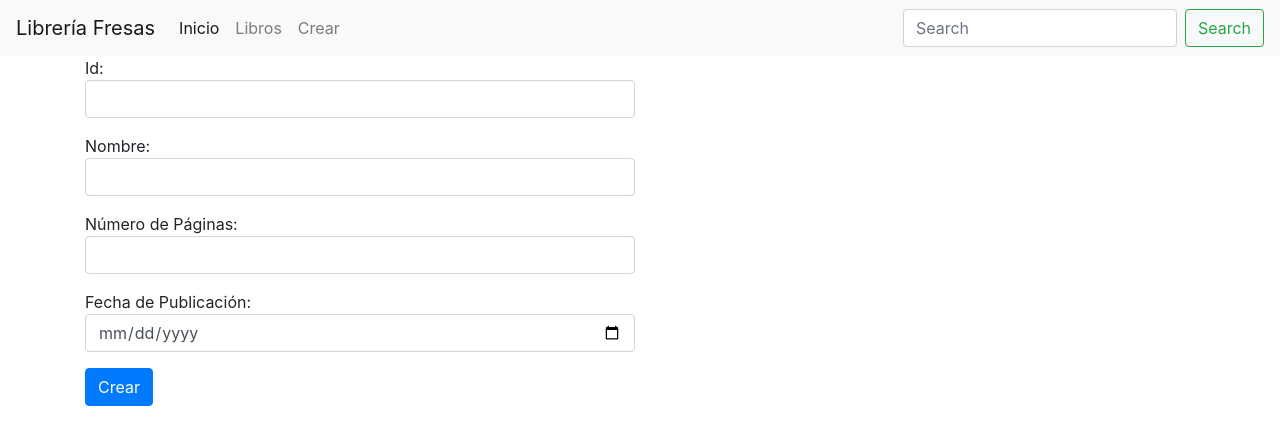
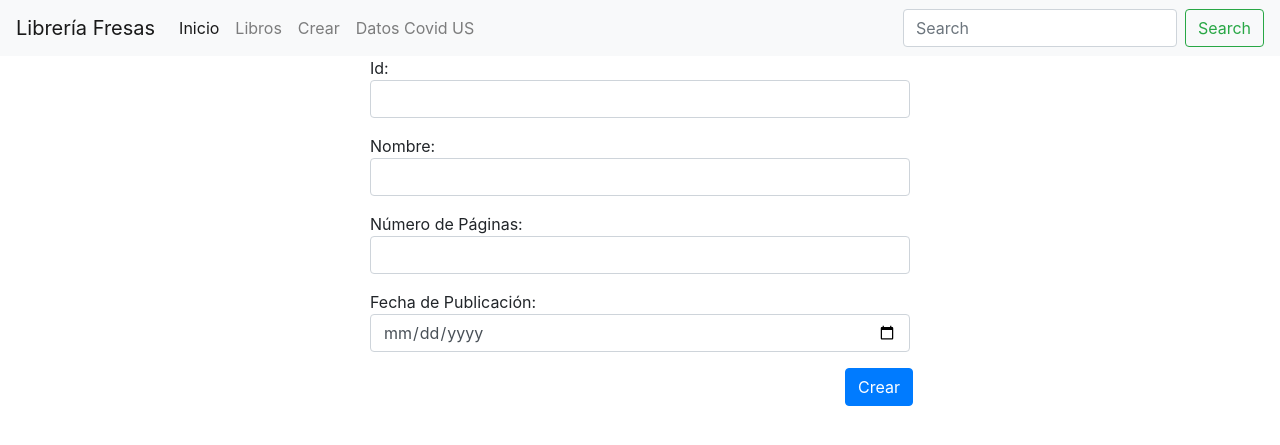
Before and after one commit to ljlopezSAFA/django_example_project, a Django app: page /libreria/libros/crear/ in a window 1280 px wide. Shown: the top 445 px of the page. Run offline with Django 4.2, Linux system fonts and the light colour scheme; parts of the project's set-up code (start-up, migrations or seed data) failed here and were passed over; some libraries are stand-ins or nearby versions.

Commit message:
Estilos y Bootstrap

```diff
--- a/libreria/forms.py
+++ /dev/null
@@ -1,5 +0,0 @@
-from django import forms
-from .models import *
-
-
-class Formulario_libro(forms.Form):
--- a/libreria/urls.py
+++ b/libreria/urls.py
@@ -4,8 +4,8 @@ from .views import *
 urlpatterns = [
     path('inicio/', cargar_inicio),
     path('libros/', cargar_vista_libros),
+    path('datos_covid/',get_datos_covid),
     path('libros/crear/', crear_libro, name='crear_libro'),
-    path('libros/crear/form', crear_libro_form, name='crear_libro_form'),
     path('libros/<int:id>',detalle_libro, name='detalle_libro'),
     path('libros/editar/<int:id>', editar_libro, name='editar_libro'),
     path('libros/borrar/<int:id>', borrar_libro, name='borrar_libro')
--- a/libreria/views.py
+++ b/libreria/views.py
@@ -1,7 +1,7 @@
 from django.shortcuts import render,redirect
 from .models import *
-from .forms import *
-
+from django.http import JsonResponse
+import requests
 
 # Create your views here.
 
@@ -28,15 +28,6 @@ def crear_libro(request):
         return redirect('/libreria/libros')
     else:
         return render(request, 'crear_libro.html')
-
-def crear_libro_form(request):
-    # Método para operación CRUD Crear nuevo libro
-    if request.method == 'POST':
-        return redirect('/libreria/libros')
-    else:
-        form_libro = Formulario_libro()
-        return render(request, 'crear_libro_form.html', {'formulario_libro': form_libro})
-
 
 def editar_libro(request,id):
     if request.method == "GET":
@@ -65,3 +56,19 @@ def borrar_libro(request,id):
     if libro is not None:
         Libro.delete(libro)
     return redirect('/libreria/libros')
+
+
+def get_datos_covid(request):
+    datos_covid = requests.get("https://api.covidtracking.com/v1/us/current.json").json()
+    positivos = datos_covid[0]["positive"]
+    hospitalizaciones = datos_covid[0]["hospitalizedCurrently"]
+    muertes = datos_covid[0]["death"]
+    return render(request, 'covid_detalle.html', {'positivos': positivos , 'hospitalizaciones': hospitalizaciones, 'muertes': muertes})
+
+
+
+
+
+def obtener_libros_json(requests):
+    libros = Libro.objects.all()
+    return JsonResponse(list(libros.values()), safe=False)
--- a/miPrimerProyectoDjango/urls.py
+++ b/miPrimerProyectoDjango/urls.py
@@ -21,4 +21,5 @@ urlpatterns = [
     path('', RedirectView.as_view(url='/libreria/inicio', permanent=True)),
     path('admin/', admin.site.urls),
     path('libreria/', include('libreria.urls')),
+    path('api/', include('libreria.apiurls')),
 ]
--- a/templates/crear_libro.html
+++ b/templates/crear_libro.html
@@ -2,43 +2,43 @@
 
 {% block content %}
 
-    <div class="container" style="align-items: center">
+    <div class="container" >
 
 
         <form action="/libreria/libros/crear/" method="POST">
 
             {% csrf_token %}
 
-            <div class="form-row">
+            <div class="row justify-content-center">
                 <div class="form-group col-md-6">
                     <label class="form-check-label" for="Id"> Id: </label>
                     <input class="form-control" id="id" type="number" name="id" value="">
                 </div>
             </div>
 
-            <div class="form-row">
+            <div class="row justify-content-center">
                 <div class="form-group col-md-6">
                     <label class="form-check-label" for="Nombre"> Nombre: </label>
                     <input class="form-control" id="nombre" type="text" name="nombre" value="">
                 </div>
             </div>
 
-            <div class="form-row">
+            <div class="row justify-content-center">
                 <div class="form-group col-md-6">
                     <label class="form-check-label" for="Numero de Paginas"> Número de Páginas: </label>
                     <input class="form-control" id="num_paginas" type="number" name="num_paginas" value="">
                 </div>
             </div>
 
-            <div class="form-row">
+            <div class="row justify-content-center">
                 <div class="form-group col-md-6">
                     <label class="form-check-label" for="Fecha de Publicacion"> Fecha de Publicación: </label>
                     <input id="fecha" class="form-control" type="date" name="fecha" value="">
                 </div>
             </div>
 
-            <div class="form-group row">
-                <div class="col-sm-10">
+            <div class="row justify-content-end">
+                <div class="col-4">
                     <button type="submit" class="btn btn-primary">Crear</button>
                 </div>
             </div>
--- a/templates/header.html
+++ b/templates/header.html
@@ -12,7 +12,7 @@
 <body>
 
 <nav class="navbar navbar-expand-lg navbar-light bg-light">
-  <a class="navbar-brand" href="#">Librería Fresas</a>
+  <a class="navbar-brand" href="/libreria/inicio/">Librería Fresas</a>
   <button class="navbar-toggler" type="button" data-toggle="collapse" data-target="#navbarSupportedContent" aria-controls="navbarSupportedContent" aria-expanded="false" aria-label="Toggle navigation">
     <span class="navbar-toggler-icon"></span>
   </button>
@@ -28,6 +28,10 @@
         <li class="nav-item">
         <a class="nav-link" href="/libreria/libros/crear">Crear</a>
       </li>
+         </li>
+        <li class="nav-item">
+        <a class="nav-link" href="/libreria/datos_covid">Datos Covid US</a>
+      </li>
     </ul>
     <form class="form-inline my-2 my-lg-0">
       <input class="form-control mr-sm-2" type="search" placeholder="Search" aria-label="Search">
```
Also changed, not shown: libreria/apiurls.py (added, +8 -0 lines), templates/covid_detalle.html (added, +18 -0 lines), templates/crear_libro_form.html (deleted, +0 -16 lines), templates/editar_libro.html (+17 -13 lines), db.sqlite3.
